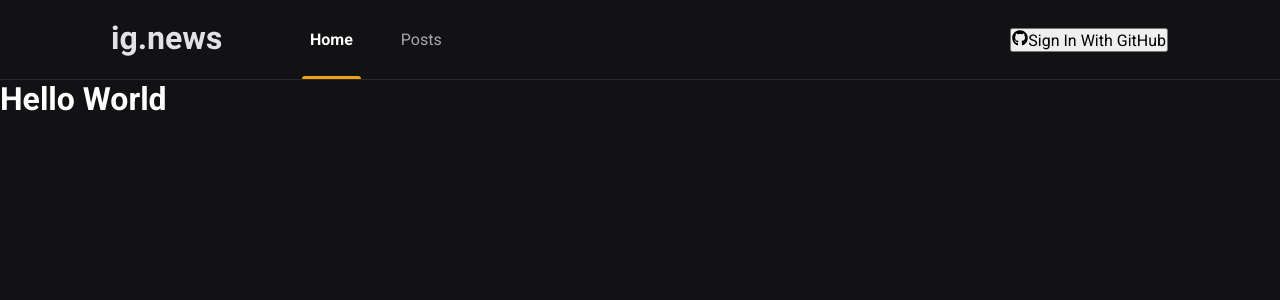
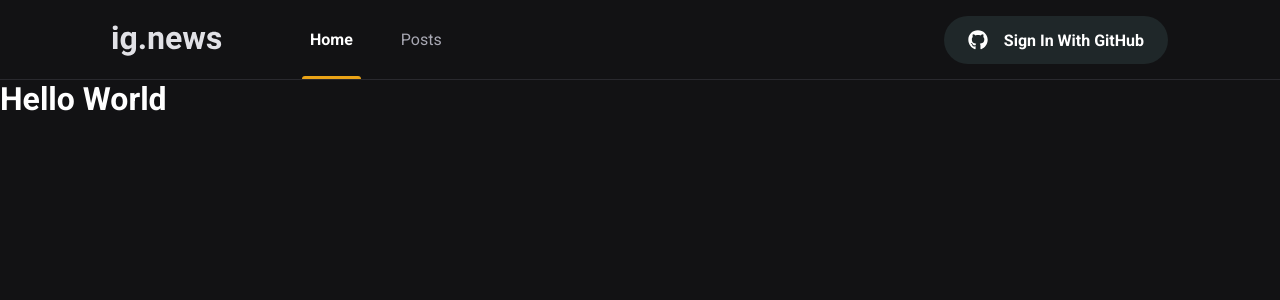
Before and after one commit to lucasdiniz10/ig.news, a Next.js app: page / in a window 1280 px wide. Shown: the top 300 px of the page. Built offline with nearby package versions, Linux system fonts and the light colour scheme.

Commit message:
estilizacao base

```diff
--- a/src/components/SignInButton/index.tsx
+++ b/src/components/SignInButton/index.tsx
@@ -1,10 +1,13 @@
 import { FaGithub } from "react-icons/fa"; // fa -> FontAwesome
 
-import styles from 'styles.module.scss';
+import styles from './styles.module.scss';
 
 export function SignInButton() {
   return (
-    <button type="button">
+    <button
+      type="button"
+      className={styles.signInButton}
+    >
       <FaGithub />
       Sign In With GitHub
     </button>
--- a/src/components/SignInButton/styles.module.scss
+++ b/src/components/SignInButton/styles.module.scss
@@ -0,0 +1,29 @@
+.signInButton {
+  height: 3rem;
+  border-radius: 3rem;
+  background: var(--gray-850);
+  border: 0;
+  padding: 0 1.5rem;
+
+  display: flex;
+  align-items: center;
+  justify-content: center;
+
+  color: var(--white);
+  font-weight: bold;
+
+  svg {
+    width: 20px;
+    height: 20px;
+  }
+
+  svg:first-child {
+    margin-right: 1rem;
+  }
+
+  transition: filter 0.2s;
+
+  &:hover {
+    filter: brightness(0.8);
+  }
+}
--- a/src/styles/global.scss
+++ b/src/styles/global.scss
@@ -10,6 +10,7 @@
   --gray-100: #e1e1e6;
   --gray-300: #a8a8b3;
   --gray-800: #29292e;
+  --gray-850: #1f2729;
   --gray-900: #121214;
 
   --cyan-500: #61dafb;
```
